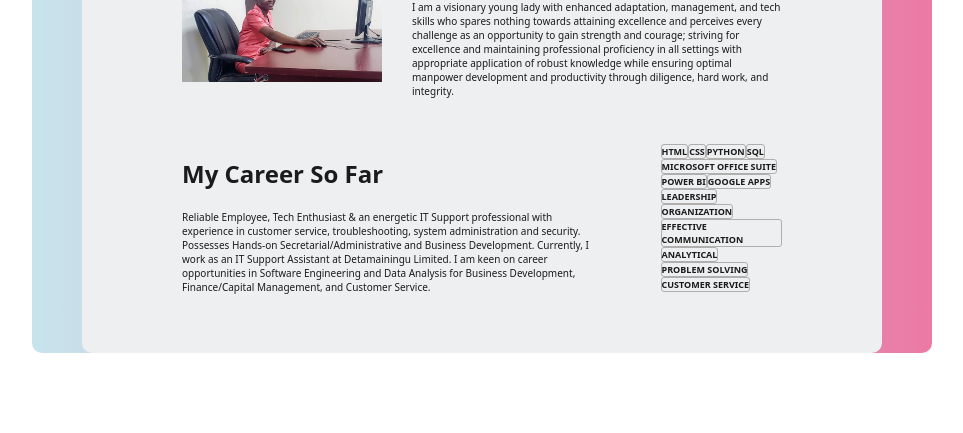
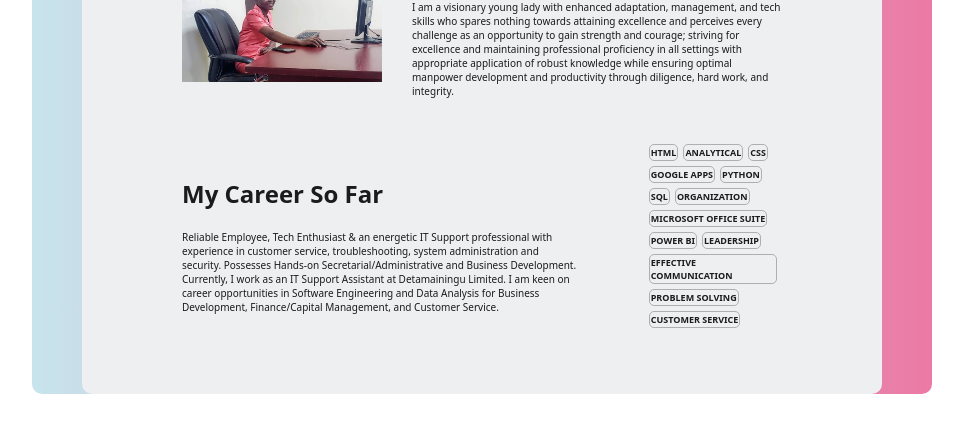
Before and after one commit to dainty92/css_project, a plain HTML site: page index.html in a window 1280 px wide. Shown: the part 199-632 px from the top of the page, without its empty margins (158-1121 px from the left). Drawn offline with Linux system fonts and the light colour scheme.

Commit message:
added margin

```diff
--- a/index.html
+++ b/index.html
@@ -17,8 +17,8 @@
                 <div class="author">Esther Ajayi
                 </div>
                 <div class="navigate">
-                    <a href="#">Github</a>
-                    <a href="#">LinkedIn</a>
+                    <a href="https://github.com/dainty92">Github</a>
+                    <a href="https://www.linkedin.com/in/esther-ajayi-b46773ab/">LinkedIn</a>
                     <a href="#">About</a>
                     <a href="#">Contact</a>
                     <a href="#" class="work">View Work</a>
@@ -44,19 +44,19 @@
                         I am keen on career opportunities in Software Engineering and Data Analysis for Business Development, Finance/Capital Management, and Customer Service.
                     </p>
                 </div>
-                <div>
+                <div class="skill">
                     <ul class="skills">
                         <li>HTML</li>
+                        <li>ANALYTICAL</li>
                         <li>CSS</li>
+                        <li>GOOGLE APPS</li>
                         <li>PYTHON</li>
                         <li>SQL</li>
+                        <li>ORGANIZATION</li>
                         <li>MICROSOFT OFFICE SUITE</li>
                         <li>POWER BI</li>
-                        <li>GOOGLE APPS</li>
                         <li>LEADERSHIP</li>
-                        <li>ORGANIZATION</li>
                         <li>EFFECTIVE COMMUNICATION</li>
-                        <li>ANALYTICAL</li>
                         <li>PROBLEM SOLVING</li>
                         <li>CUSTOMER SERVICE</li>
                     </ul>
--- a/style.css
+++ b/style.css
@@ -77,16 +77,18 @@ a {
     font-size: 10px;
     font-weight: 500;
 }
+
 .skills {
     list-style-type: none;
     display: inline-block;
 }
 .skills li {
     border: 1px solid rgb(177, 174, 174);
-    border-radius: 3px;
-    height: auto;
-    width: auto;
+    padding: 1px;
+    border-radius: 5px;
     font-size: 9px;
     font-weight: 700;
     float: left;
+    margin-bottom: 5px;
+    margin-right: 5px;
 }
```
